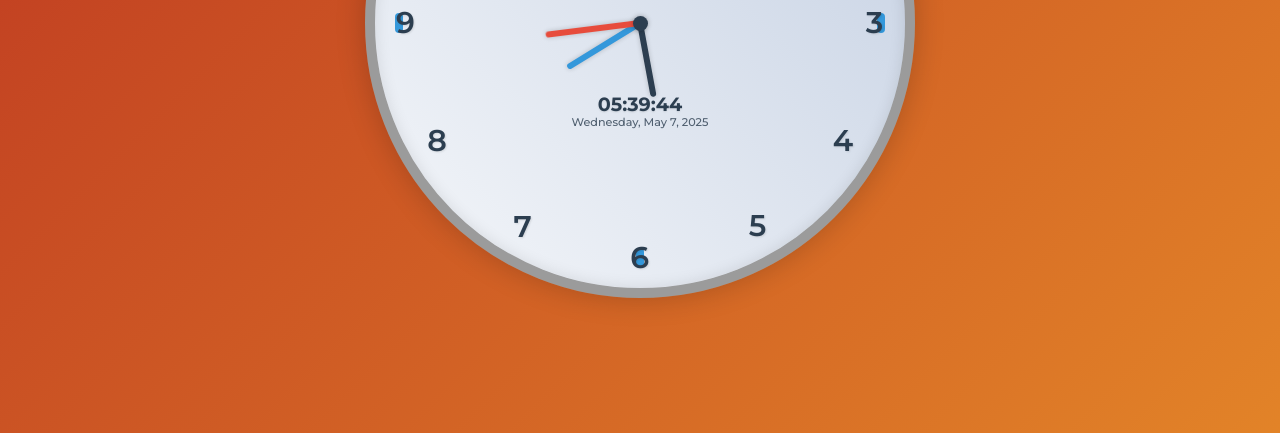
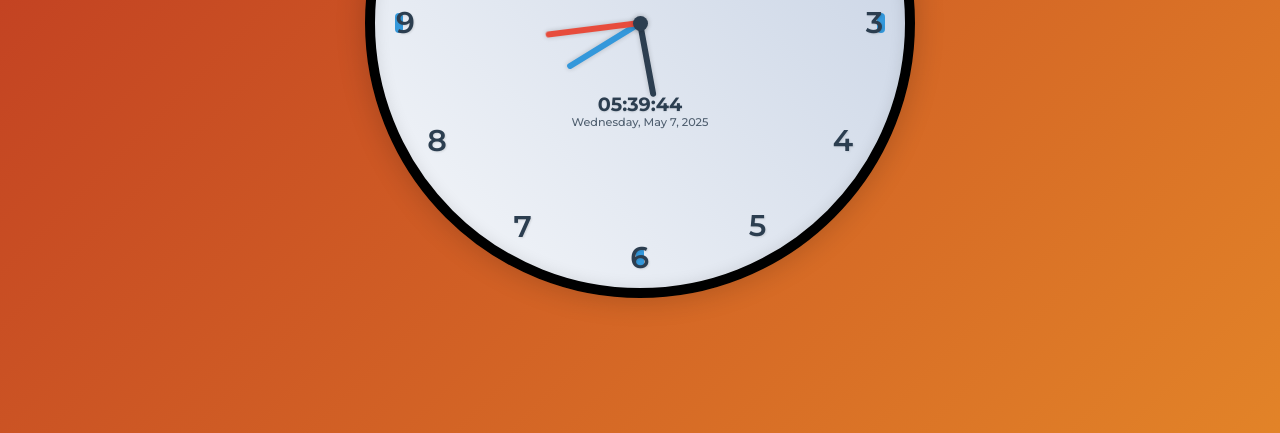
Before and after one commit to vikrampal038/Analog-Clock, a plain HTML site: page index.html in a window 1280 px wide. Shown: the part 367-800 px from the top of the page. Drawn offline with Linux system fonts and the light colour scheme.

Commit message:
Clock Border color change

```diff
--- a/style.css
+++ b/style.css
@@ -47,7 +47,7 @@ body{
     aspect-ratio: 1/1;
     border-radius: 50%;
     background: linear-gradient(45deg, #f5f7fa, #c3cfe2);
-    border: 10px solid #9b9b9b;
+    border: 10px solid #000000;
     box-shadow: 0 0 30px rgba(0, 0, 0, 0.2), inset 0 0 15px rgba(0, 0, 0, 0.1);
     display: flex;
     justify-content: center;
```
